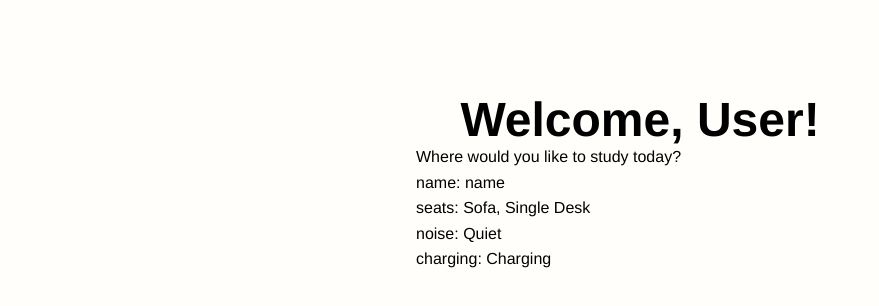
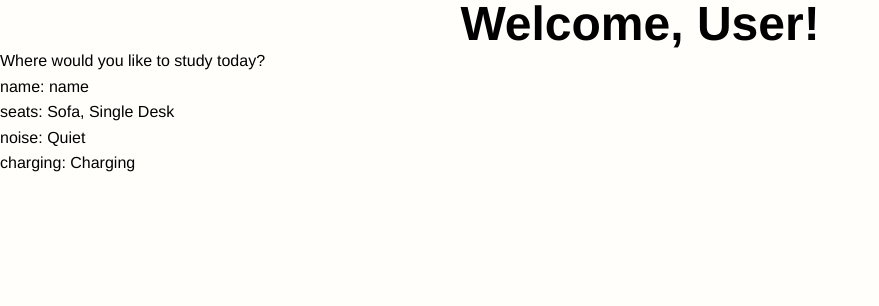
Before and after one commit to nhnong/NVZ, a Next.js app: page / in a window 1280 px wide. Shown: the top 306 px of the page, without its empty margins (0-879 px from the left). Built offline with nearby package versions, Linux system fonts and the light colour scheme.

Commit message:
'commit'

```diff
--- /dev/null
+++ b/app/data/libraries.ts
@@ -0,0 +1,55 @@
+
+// library attributes
+const allnoise = new Set(["Quiet", "Conversational"]);
+const allseat = new Set(["Sofa", "Single Desk", "Group Table"]);
+const allcharging = new Set(["Charging", "No Charging"]);
+
+// Array storing each library
+const libraries: Array<{
+  name: string;
+  noise: string[];
+  seat: string[];
+  charging: string;
+}> = [];
+
+// creating a library
+createLibrary(
+  "name",
+  ["Quiet"],
+  ["Sofa", "Single Desk"],
+  "Charging"
+);
+
+function createLibrary(
+  name: string,
+  noise: string[],
+  seat: string[],
+  charging: string
+) {
+
+  // base cases
+  if (!name) {
+    throw new Error("Name is required");
+  }
+  if (!allcharging.has(charging)) {
+    throw new Error(`Invalid charging option: ${charging}`);
+  }
+  const validNoise = noise.filter((n) => allnoise.has(n));
+  const validSeats = seat.filter((s) => allseat.has(s));
+
+  if (validNoise.length == 0 || validSeats.length == 0) {
+    throw new Error(`Empty/ Invalid noise or seat options`);
+  }
+
+  const library = {
+    name: name,
+    noise: validNoise,
+    seat: validSeats,
+    charging: charging,
+  };
+
+  libraries.push(library);
+  return library;
+}
+
+export { libraries, createLibrary };
--- a/app/layout.tsx
+++ b/app/layout.tsx
@@ -1,9 +1,20 @@
 import type { Metadata } from "next";
+import { Geist, Geist_Mono } from "next/font/google";
 import "./globals.css";
 
+const geistSans = Geist({
+  variable: "--font-geist-sans",
+  subsets: ["latin"],
+});
+
+const geistMono = Geist_Mono({
+  variable: "--font-geist-mono",
+  subsets: ["latin"],
+});
+
 export const metadata: Metadata = {
-  title: "Uni Library Seats",
-  description: "Find a seat to study",
+  title: "Create Next App",
+  description: "Generated by create next app",
 };
 
 export default function RootLayout({
@@ -13,11 +24,10 @@ export default function RootLayout({
 }>) {
   return (
     <html lang="en">
-      <body>
-        {/* center the app like mobile frame */}
-        <div className="mx-auto max-w-screen-sm min-h-screen p-24">
-          {children}
-        </div>
+      <body
+        className={`${geistSans.variable} ${geistMono.variable} antialiased`}
+      >
+        {children}
       </body>
     </html>
   );
--- a/app/page.tsx
+++ b/app/page.tsx
@@ -1,57 +1,6 @@
 import Image from "next/image";
-
-// library attributes
-const allnoise = new Set(["Quiet", "Conversational"]);
-const allseat = new Set(["Sofa", "Single Desk", "Group Table"]);
-const allcharging = new Set(["Charging", "No Charging"]);
-
-// Array storing each library
-const libraries: Array<{
-  name: string;
-  noise: string[];
-  seat: string[];
-  charging: string;
-}> = [];
-
-// creating a library
-createLibrary(
-  "name",
-  ["Quiet"],
-  ["Sofa", "Single Desk"],
-  "Charging"
-);
-
-function createLibrary(
-  name: string,
-  noise: string[],
-  seat: string[],
-  charging: string
-) {
-
-  // base cases
-  if (!name) {
-    throw new Error("Name is required");
-  }
-  if (!allcharging.has(charging)) {
-    throw new Error(`Invalid charging option: ${charging}`);
-  }
-  const validNoise = noise.filter((n) => allnoise.has(n));
-  const validSeats = seat.filter((s) => allseat.has(s));
-
-  if (validNoise.length == 0 || validSeats.length == 0) {
-    throw new Error(`Empty/ Invalid noise or seat options`);
-  }
-
-  const library = {
-    name: name,
-    noise: validNoise,
-    seat: validSeats,
-    charging: charging,
-  };
-
-  libraries.push(library);
-  return library;
-}
+import { libraries } from "./data/libraries";
+import Link from "next/link";
 
 export default function Home() {
   return (
```
Also changed, not shown: package.json (+7 -6 lines), 1 other file (tests, documents, lock files or other folders).
